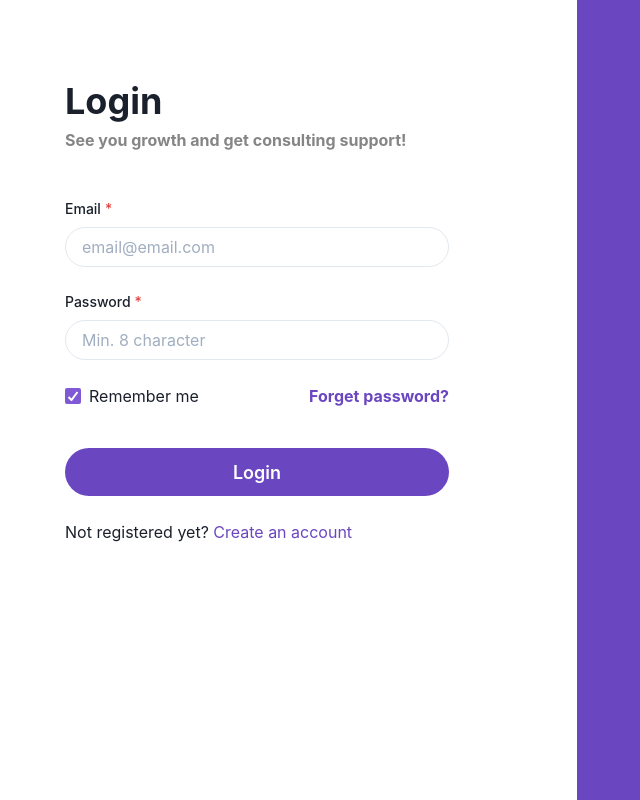
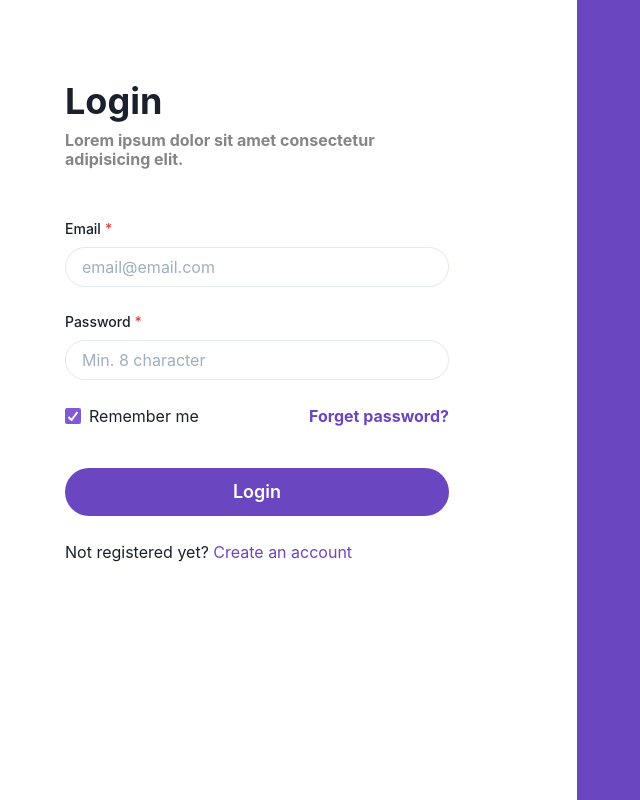
Before and after one commit to andersonmalheiro/chakra-ui-dashboard, a React (Create React App) app: page / in a window 1280 px wide. Shown: the whole page, without its empty margins (63-703 px from the left). Built offline with nearby package versions, Linux system fonts and the light colour scheme.

Commit message:
adding fake text to login page

```diff
--- a/src/pages/Login/Login.tsx
+++ b/src/pages/Login/Login.tsx
@@ -35,7 +35,7 @@ export const Login = () => {
           alignSelf="flex-start"
           color="blackAlpha.600"
         >
-          See you growth and get consulting support!
+          Lorem ipsum dolor sit amet consectetur adipisicing elit.
         </Heading>
 
         <Grid as="form" gap="1.5em" w="full" pt="10">
```
